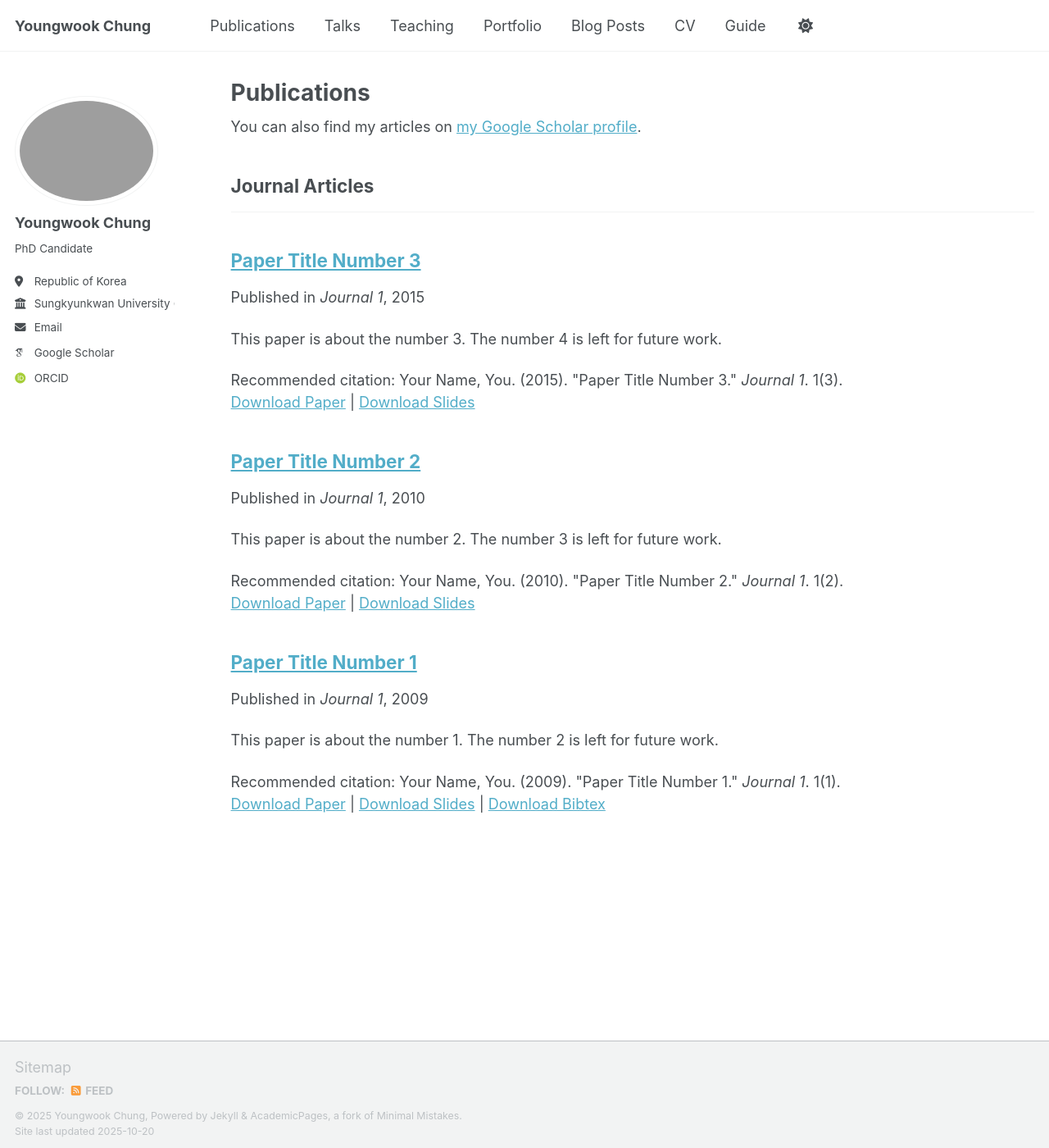
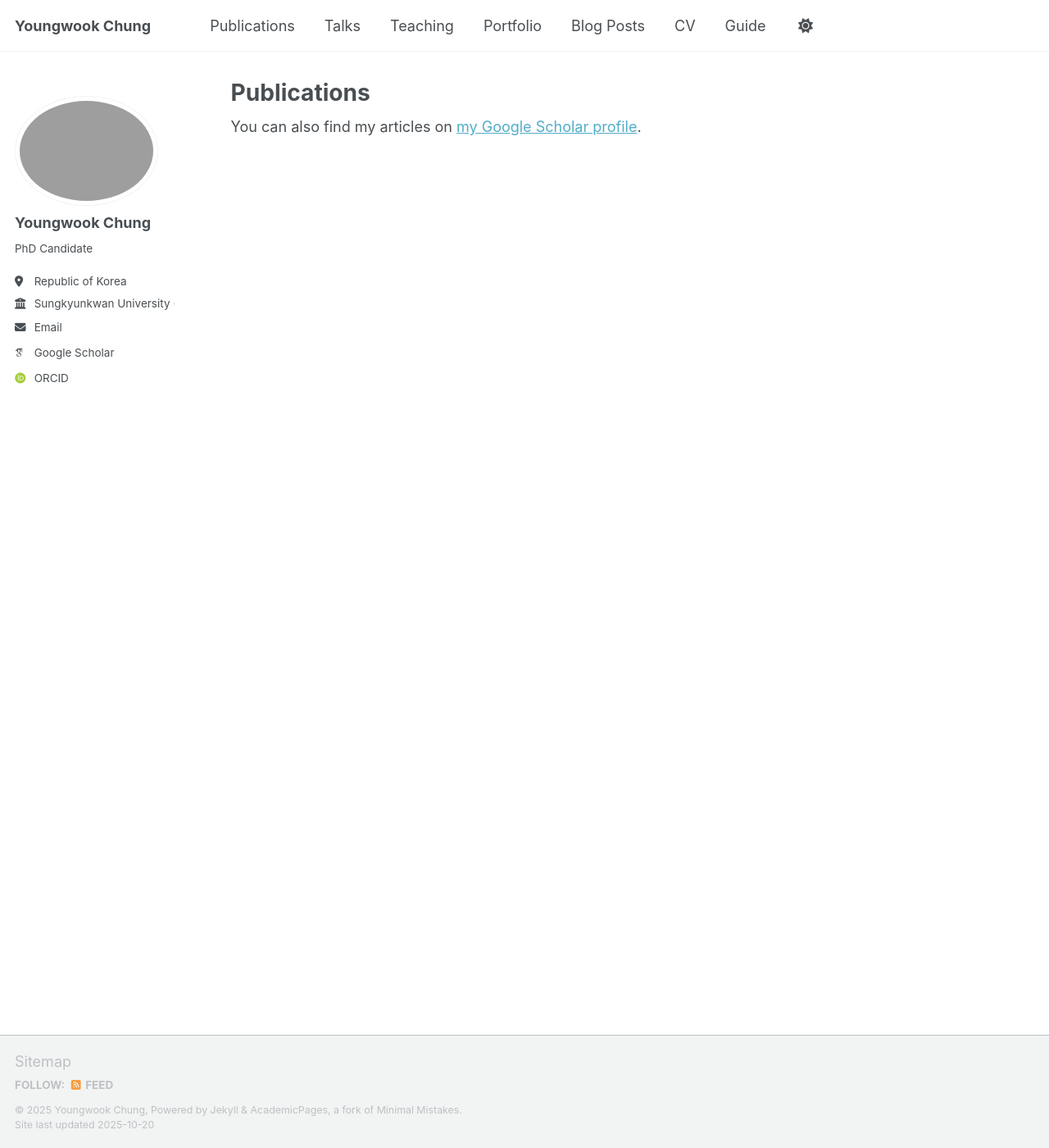
Before and after one commit to ywoog2/ywchung.github.io, a Jekyll site: the page built from _pages/publications.html, in a window 1280 px wide and 1400 px high. Shown: the whole window at 82% size. Built offline with Jekyll 4.4.1, drawn with Linux system fonts in a browser that asks for light colours; some web fonts are replaced; a script that is not in the unit is left out; part of the change alters nothing that is shown.

Commit message:
Update _config.yml

```diff
--- a/_config.yml
+++ b/_config.yml
@@ -83,10 +83,10 @@ author:
 publication_category:
   books:
     title: 'Books'
-  manuscripts:
-    title: 'Journal Articles'
-  conferences:
-    title: 'Conference Papers'
+  First authored papers:
+    title: 'First authored papers'
+  Co-authored papers:
+    title: 'Co-authored papers'
 
 # Site Settings
 teaser                   :  # filename of teaser fallback teaser image placed in /images/ for social media previews
```
